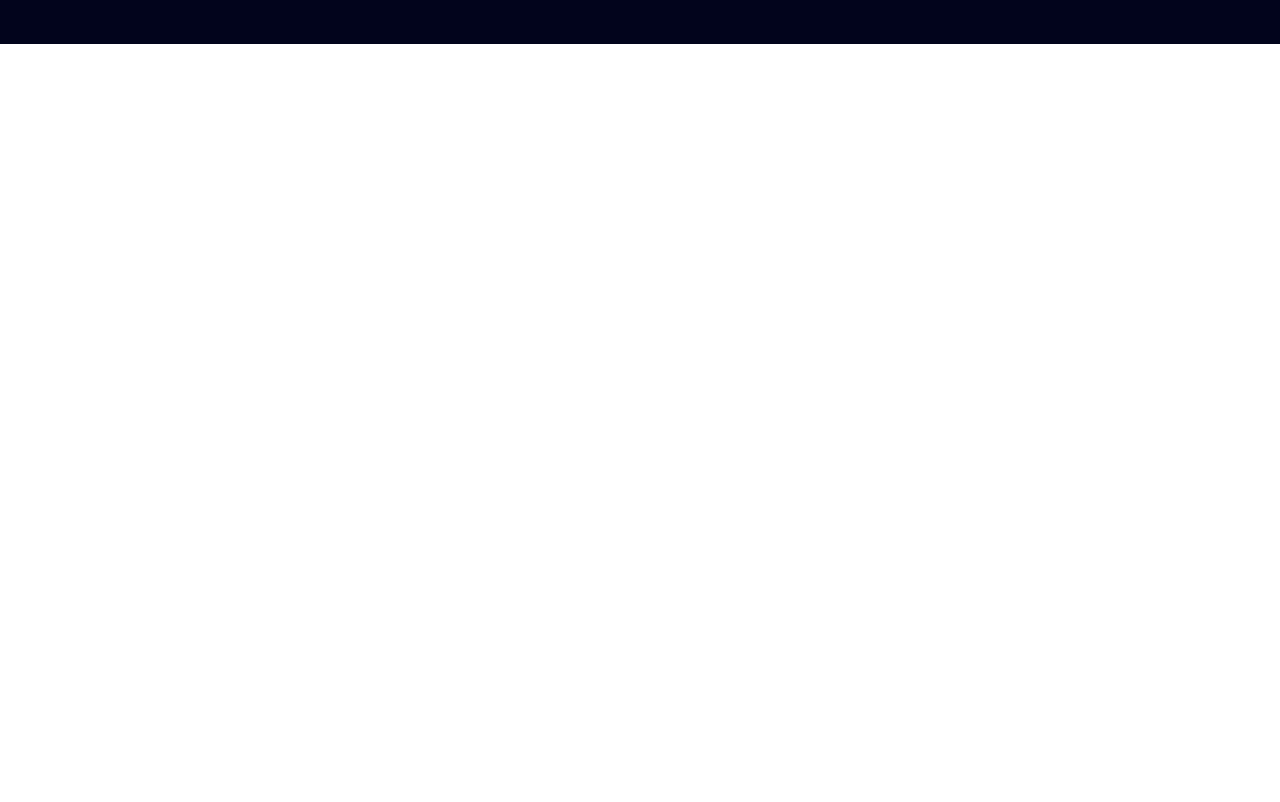
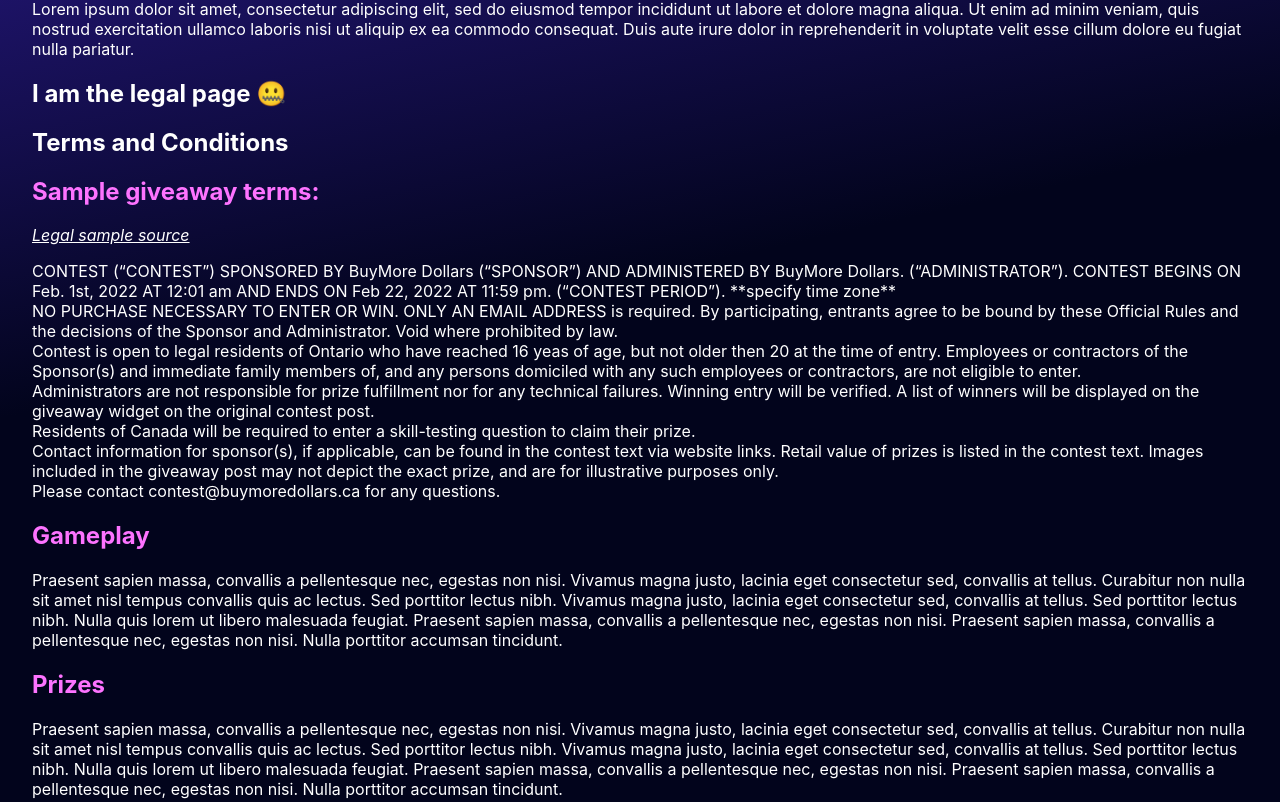
Before and after one commit to DhrumilPatel1796/Scratch-Win-Game, a React (Create React App) app: page /legal in a window 1280 px wide. Shown: the part 218-1020 px from the top of the page. Before the commit the page ends 800 px from the top, so only its background shows below. Built offline with nearby package versions, Linux system fonts and the light colour scheme.

Commit message:
Added legal page content. Not Styled.

```diff
--- a/src/pages/legalPage.js
+++ b/src/pages/legalPage.js
@@ -1,9 +1,58 @@
 import '../styles.css';
+import ContestHeader from '../components/contestHeader';
+import Sponsors from '../components/sponsors';
+import PlayToWinBtn from '../components/playToWinBtn';
+import ContestFooter from '../components/contestFooter';
 
 const LegalPage = () => {
     return (
         <main>
-            <h1>I am the legal page 🤐</h1>
+            <ContestHeader />
+            <section className=''>
+                <h1>I am the legal page 🤐</h1>
+                <h1>Terms and Conditions</h1>
+                <article>
+                <h2>Sample giveaway terms:</h2>
+                <cite>
+                    <a href='https://mamanloupsden.com/sample-contest-terms-for-giveaways-open-to-canada-andor-us/'>Legal sample source</a>
+                </cite>
+                <p>CONTEST (“CONTEST”) SPONSORED BY BuyMore Dollars (“SPONSOR”) AND
+ADMINISTERED BY BuyMore Dollars. (“ADMINISTRATOR”). CONTEST BEGINS ON
+Feb. 1st, 2022 AT 12:01 am AND ENDS ON Feb 22, 2022 AT 11:59 pm. (“CONTEST
+PERIOD”). **specify time zone**<br/>
+NO PURCHASE NECESSARY TO ENTER OR WIN. ONLY AN EMAIL ADDRESS is
+required. By participating, entrants agree to be bound by these Official Rules
+and the decisions of the Sponsor and Administrator. Void where prohibited by
+law.<br/>
+Contest is open to legal residents of Ontario who have reached 16 yeas of age,
+but not older then 20 at the time of entry. Employees or contractors of the
+Sponsor(s) and immediate family members of, and any persons domiciled with
+any such employees or contractors, are not eligible to enter.<br/>
+Administrators are not responsible for prize fulfillment nor for any technical failures.
+Winning entry will be verified. A list of winners will be displayed on the giveaway
+widget on the original contest post.<br/>
+Residents of Canada will be required to enter a skill-testing question to claim their
+prize.<br/>
+Contact information for sponsor(s), if applicable, can be found in the contest text
+via website links. Retail value of prizes is listed in the contest text.
+Images included in the giveaway post may not depict the exact prize, and are
+for illustrative purposes only.<br/>
+Please contact contest@buymoredollars.ca for any questions.</p>
+                </article>
+
+                <article>
+                    <h2>Gameplay</h2>
+                    <p>Praesent sapien massa, convallis a pellentesque nec, egestas non nisi. Vivamus magna justo, lacinia eget consectetur sed, convallis at tellus. Curabitur non nulla sit amet nisl tempus convallis quis ac lectus. Sed porttitor lectus nibh. Vivamus magna justo, lacinia eget consectetur sed, convallis at tellus. Sed porttitor lectus nibh. Nulla quis lorem ut libero malesuada feugiat. Praesent sapien massa, convallis a pellentesque nec, egestas non nisi. Praesent sapien massa, convallis a pellentesque nec, egestas non nisi. Nulla porttitor accumsan tincidunt.</p>
+                </article>
+
+                <article>
+                    <h2>Prizes</h2>
+                    <p>Praesent sapien massa, convallis a pellentesque nec, egestas non nisi. Vivamus magna justo, lacinia eget consectetur sed, convallis at tellus. Curabitur non nulla sit amet nisl tempus convallis quis ac lectus. Sed porttitor lectus nibh. Vivamus magna justo, lacinia eget consectetur sed, convallis at tellus. Sed porttitor lectus nibh. Nulla quis lorem ut libero malesuada feugiat. Praesent sapien massa, convallis a pellentesque nec, egestas non nisi. Praesent sapien massa, convallis a pellentesque nec, egestas non nisi. Nulla porttitor accumsan tincidunt.</p>
+                </article>
+                    <Sponsors />
+                    <PlayToWinBtn />
+            </section>
+            <ContestFooter />
         </main>
     );
 }
```
